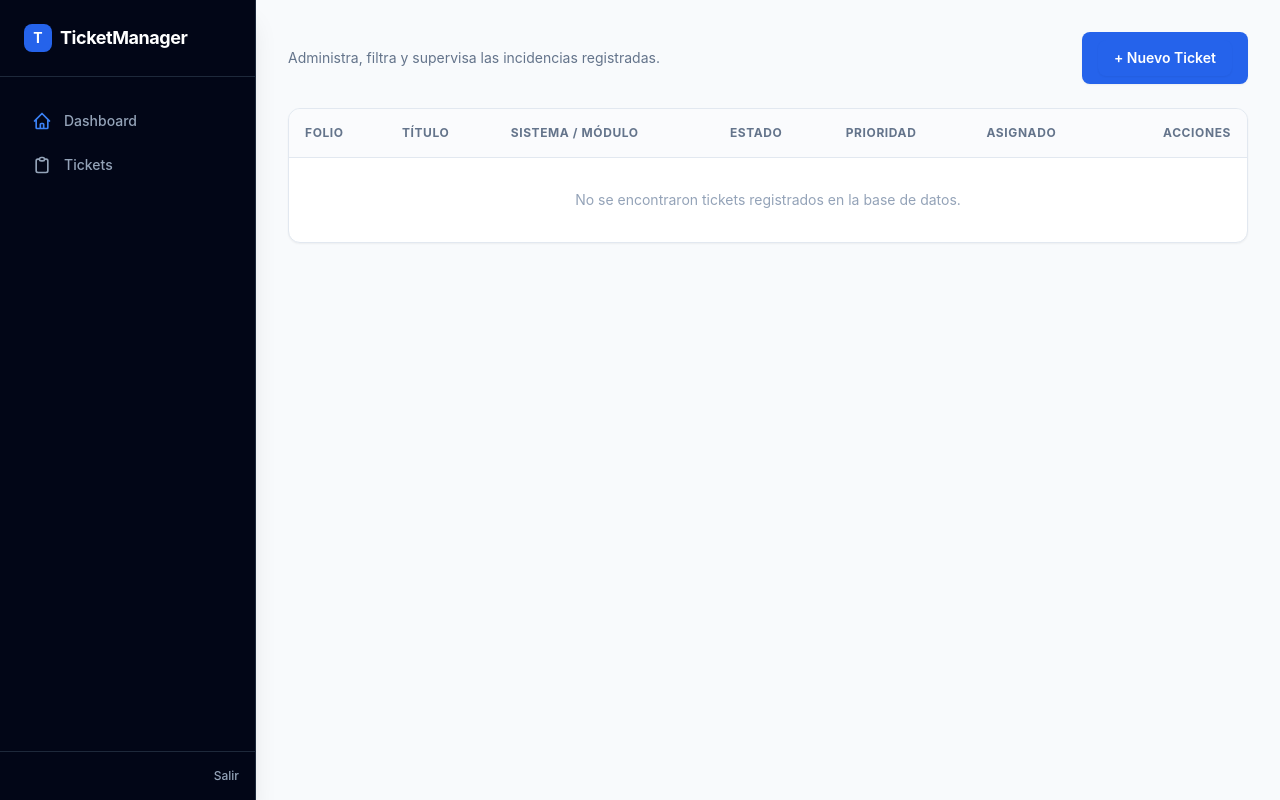
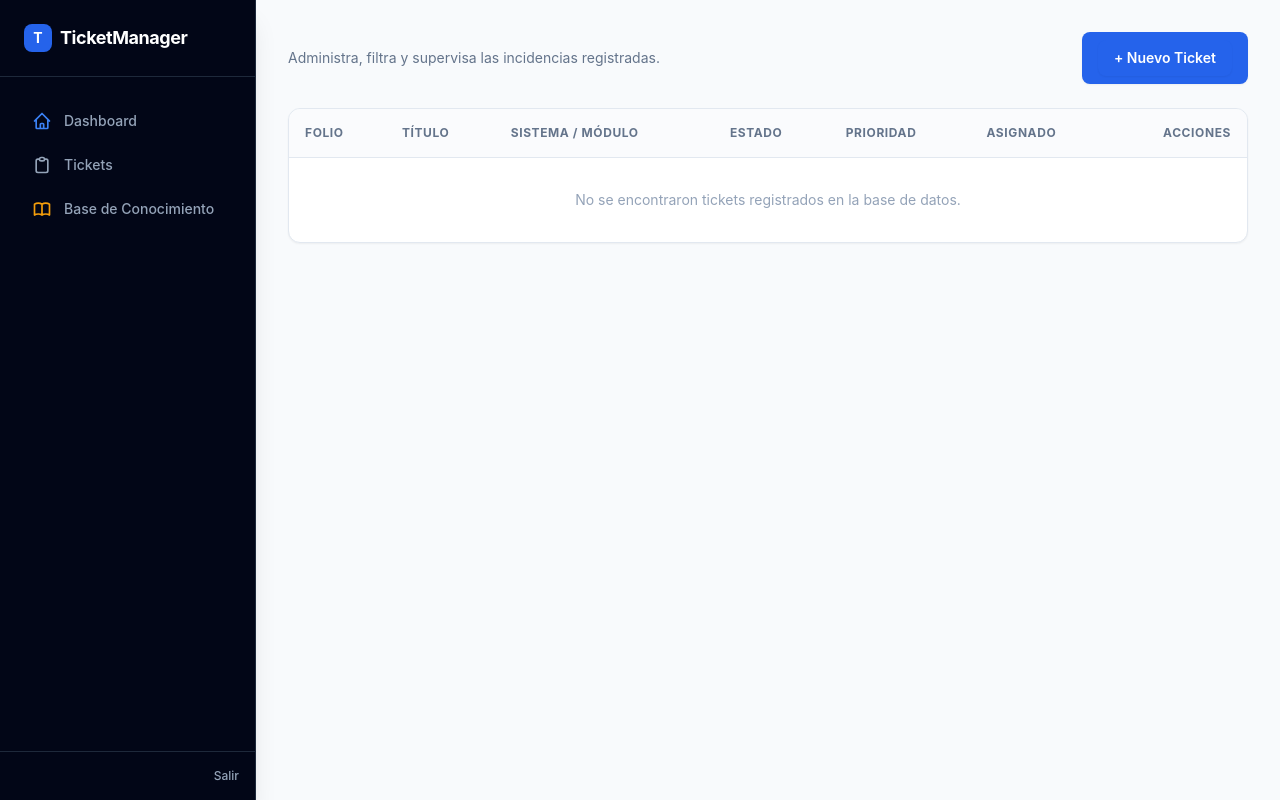
Before and after one commit to ilegardas/ticket-manager, a Django app: template templates/tickets/list.html in a window 1280 px wide. Run offline with Django 5.2, Linux system fonts and the light colour scheme; the template is opened without the code that fills it, so the values that code supplies are empty; parts of the project's set-up code (start-up, migrations or seed data) failed here and were passed over; some libraries are stand-ins or nearby versions.

Commit message:
Update sidebar links in base.html
Added a new link to 'Base de Conocimiento' in the sidebar.

```diff
--- a/templates/layouts/base.html
+++ b/templates/layouts/base.html
@@ -40,6 +40,12 @@
                 <svg class="mr-3 h-5 w-5" fill="none" viewBox="0 0 24 24" stroke="currentColor"><path stroke-linecap="round" stroke-linejoin="round" stroke-width="2" d="M9 5H7a2 2 0 00-2 2v12a2 2 0 002 2h10a2 2 0 002-2V7a2 2 0 00-2-2h-2M9 5a2 2 0 002 2h2a2 2 0 002-2M9 5a2 2 0 012-2h2a2 2 0 012 2"/></svg>
                 Tickets
             </a>
+            <a href="{% url 'panel_conocimiento_lista' %}" class="flex items-center px-4 py-2.5 text-sm font-medium rounded-lg text-slate-400 hover:bg-slate-900 hover:text-white transition">
+                <svg class="mr-3 h-5 w-5 text-amber-500" fill="none" viewBox="0 0 24 24" stroke="currentColor"><path stroke-linecap="round" stroke-linejoin="round" stroke-width="2" d="M12 6.253v13m0-13C10.832 5.477 9.246 5 7.5 5S4.168 5.477 3 6.253v13C4.168 18.477 5.754 18 7.5 18s3.332.477 4.5 1.253m0-13C13.168 5.477 14.754 5 16.5 5c1.747 0 3.332.477 4.5 1.253v13C19.832 18.477 18.247 18 16.5 18c-1.746 0-3.332.477-4.5 1.253"/></svg>
+                Base de Conocimiento
+            </a>
+
+
         </nav>
 
         <div class="p-4 border-t border-slate-800 flex items-center justify-between text-xs text-slate-400">
```
